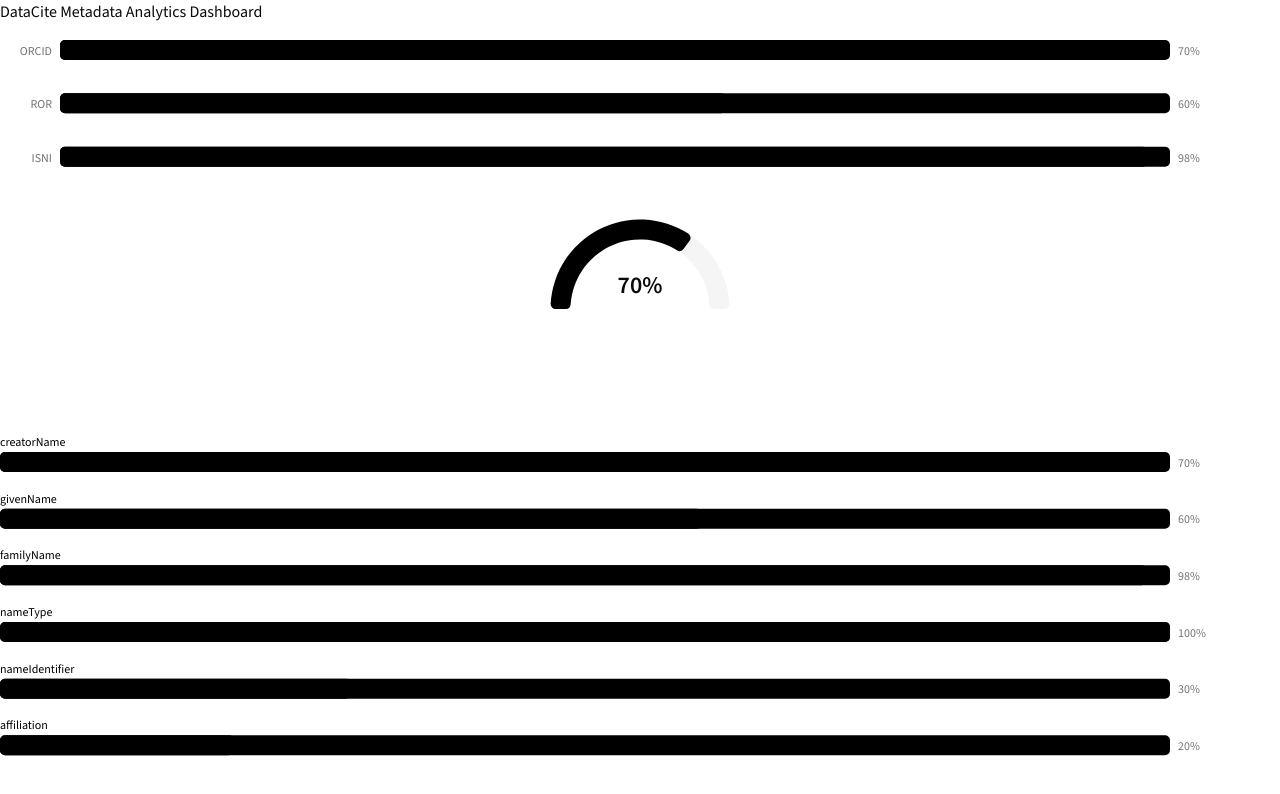
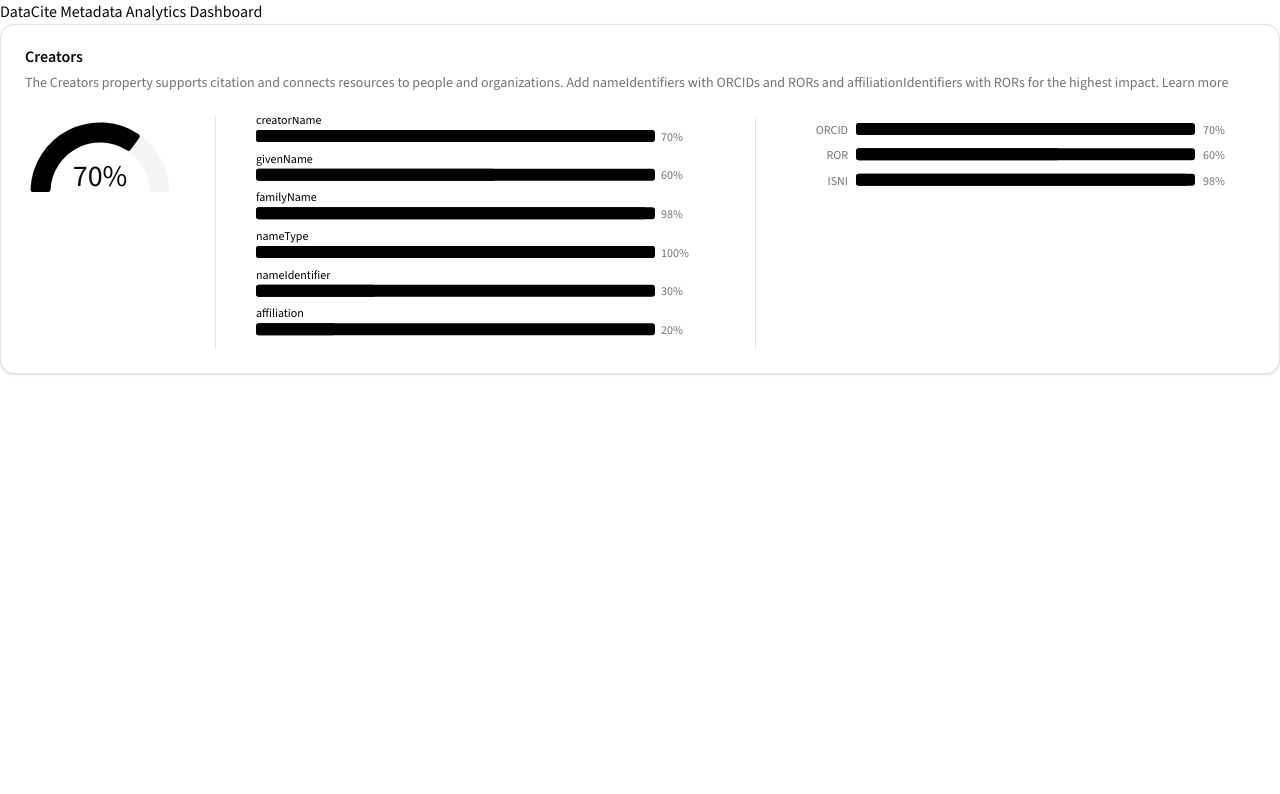
Before and after one commit to datacite/puli, a Next.js app: page / in a window 1280 px wide. Shown: the top 794 px of the page. Built offline with nearby package versions, Linux system fonts and the light colour scheme.

Commit message:
create dashboard row

```diff
--- a/package.json
+++ b/package.json
@@ -10,6 +10,7 @@
     "format": "biome format --write"
   },
   "dependencies": {
+    "@radix-ui/react-separator": "^1.1.7",
     "class-variance-authority": "^0.7.1",
     "clsx": "^2.1.1",
     "lucide-react": "^0.545.0",
--- a/src/app/page.tsx
+++ b/src/app/page.tsx
@@ -1,14 +1,10 @@
-import RadialChart from "@/components/RadialChart";
-import PresentChart from "@/components/PresentHorizontalBarChart";
-import DistributionChart from "@/components/DistributionHorizontalBarChart";
+import ChartsCard from "@/components/ChartsCard";
 
 export default function Home() {
   return (
     <main>
       <h1>DataCite Metadata Analytics Dashboard</h1>
-      <DistributionChart />
-      <RadialChart />
-      <PresentChart />
+      <ChartsCard />
     </main>
   );
 }
--- /dev/null
+++ b/src/components/ChartsCard.tsx
@@ -0,0 +1,38 @@
+import {
+  Card,
+  CardAction,
+  CardContent,
+  CardDescription,
+  CardHeader,
+  CardTitle,
+} from "@/components/ui/card";
+import { Separator } from "@/components/ui/separator";
+
+import RadialChart from "./RadialChart";
+import PresentChart from "@/components/PresentHorizontalBarChart";
+import DistributionChart from "@/components/DistributionHorizontalBarChart";
+
+export default function ChartsCard() {
+  return (
+    <Card className="w-full">
+      <CardHeader>
+        <CardTitle>Creators</CardTitle>
+        <CardDescription>
+          The Creators property supports citation and connects resources to
+          people and organizations. Add nameIdentifiers with ORCIDs and RORs and
+          affiliationIdentifiers with RORs for the highest impact.{" "}
+          <a>Learn more</a>
+        </CardDescription>
+        <CardAction></CardAction>
+      </CardHeader>
+
+      <CardContent className="grid grid-cols-[150px_min-content_minmax(0,1fr)_min-content_minmax(0,1fr)] grid-flow-col gap-10">
+        <RadialChart />
+        <Separator orientation="vertical" />
+        <PresentChart />
+        <Separator orientation="vertical" />
+        <DistributionChart />
+      </CardContent>
+    </Card>
+  );
+}
--- a/src/components/DistributionHorizontalBarChart.tsx
+++ b/src/components/DistributionHorizontalBarChart.tsx
@@ -2,10 +2,9 @@
 
 import { Bar, BarChart, XAxis, YAxis } from "recharts";
 import { type ChartConfig, ChartContainer } from "@/components/ui/chart";
+import { CHART } from "@/constants";
 
-const BAR_RADIUS = 5;
-
-export const description = "A bar chart with a custom label";
+const BAR = { ...CHART.bar, gap: 0 };
 
 const chartData = [
   { category: "ORCID", present: 70 },
@@ -25,26 +24,22 @@
 } satisfies ChartConfig;
 
 export default function HorizontalBarChart() {
-  const barSize = 20;
-  const barGap = 20;
-  const containerHeight = chartData.length * (barSize + barGap) + 40;
+  const containerHeight = chartData.length * (BAR.size + BAR.gap) + 40;
 
   return (
     <ChartContainer
       config={chartConfig}
-      className="min-w-full"
+      className="w-full"
       style={{ height: `${containerHeight}px` }}
     >
       <BarChart
         accessibilityLayer
         data={chartData}
         layout="vertical"
-        margin={{
-          right: 50,
-        }}
-        barSize={barSize}
-        barCategoryGap={barGap}
-        barGap={barGap}
+        margin={{ top: 0, right: 0, left: 0, bottom: 0 }}
+        barSize={BAR.size}
+        barCategoryGap={BAR.gap}
+        barGap={BAR.gap}
       >
         <YAxis
           dataKey="category"
@@ -65,8 +60,8 @@
         <Bar
           dataKey="present"
           fill="var(--color-present)"
-          background={{ fill: "var(--color-absent)", radius: BAR_RADIUS }}
-          radius={BAR_RADIUS}
+          background={{ fill: "var(--color-absent)", radius: BAR.radius }}
+          radius={BAR.radius}
           stackId={1}
         />
         <Bar dataKey="absent" fill="#ffffff00" stackId={1} yAxisId="percent" />
--- a/src/components/PresentHorizontalBarChart.tsx
+++ b/src/components/PresentHorizontalBarChart.tsx
@@ -9,10 +9,9 @@
   YAxis,
 } from "recharts";
 import { type ChartConfig, ChartContainer } from "@/components/ui/chart";
+import { CHART } from "@/constants";
 
-const BAR_RADIUS = 5;
-
-export const description = "A bar chart with a custom label";
+const BAR = CHART.bar;
 
 const chartData = [
   { category: "creatorName", present: 70 },
@@ -35,26 +34,22 @@
 } satisfies ChartConfig;
 
 export default function HorizontalBarChart() {
-  const barSize = 20;
-  const barGap = 30;
-  const containerHeight = chartData.length * (barSize + barGap) + 40;
+  const containerHeight = chartData.length * (BAR.size + BAR.gap) + 40;
 
   return (
     <ChartContainer
       config={chartConfig}
-      className="min-w-full"
+      className="w-full"
       style={{ height: `${containerHeight}px` }}
     >
       <BarChart
         accessibilityLayer
         data={chartData}
         layout="vertical"
-        margin={{
-          right: 50,
-        }}
-        barSize={barSize}
-        barCategoryGap={barGap}
-        barGap={barGap}
+        margin={{ top: 0, right: 0, left: 0, bottom: 0 }}
+        barSize={BAR.size}
+        barCategoryGap={BAR.gap}
+        barGap={BAR.gap}
       >
         <YAxis
           dataKey="category"
@@ -72,13 +67,14 @@
           tickLine={false}
           tickFormatter={asPercent}
           yAxisId={1}
+          tickMargin={0}
         />
         <XAxis dataKey="present" type="number" hide />
         <Bar
           dataKey="present"
           fill="var(--color-present)"
-          background={{ fill: "var(--color-absent)", radius: BAR_RADIUS }}
-          radius={BAR_RADIUS}
+          background={{ fill: "var(--color-absent)", radius: BAR.radius }}
+          radius={BAR.radius}
           stackId={1}
         >
           <LabelList dataKey="category" content={CategoryLabel} />
--- a/src/components/RadialChart.tsx
+++ b/src/components/RadialChart.tsx
@@ -1,6 +1,12 @@
 "use client";
 
-import { Label, PolarRadiusAxis, RadialBar, RadialBarChart } from "recharts";
+import {
+  Label,
+  type LabelProps,
+  PolarRadiusAxis,
+  RadialBar,
+  RadialBarChart,
+} from "recharts";
 
 import {
   type ChartConfig,
@@ -8,8 +14,9 @@
   ChartTooltip,
   ChartTooltipContent,
 } from "@/components/ui/chart";
+import { CHART } from "@/constants";
 
-const BAR_RADIUS = 5;
+const BAR = { ...CHART.bar, size: 20 };
 
 const chartData = [{ category: "creators", present: 70 }].map((item) => ({
   ...item,
@@ -31,59 +38,54 @@
   const present = chartData[0].present;
 
   return (
-    <ChartContainer
-      config={chartConfig}
-      className="mx-auto aspect-square w-full max-w-[250px]"
-    >
+    <ChartContainer config={chartConfig} className="aspect-square w-full">
       <RadialBarChart
         data={chartData}
-        barSize={20}
+        barSize={BAR.size}
         startAngle={180}
         endAngle={0}
-        innerRadius={80}
+        innerRadius={60}
         outerRadius={130}
+        margin={{ top: 0, right: 0, left: 0, bottom: 0 }}
       >
         <ChartTooltip
           cursor={false}
           content={<ChartTooltipContent hideLabel />}
         />
         <PolarRadiusAxis tick={false} tickLine={false} axisLine={false}>
-          <Label
-            content={({ viewBox }) => {
-              if (viewBox && "cx" in viewBox && "cy" in viewBox) {
-                return (
-                  <text x={viewBox.cx} y={viewBox.cy} textAnchor="middle">
-                    <tspan
-                      x={viewBox.cx}
-                      y={(viewBox.cy || 0) - 16}
-                      className="fill-foreground text-2xl font-bold"
-                    >
-                      {asPercent(present)}
-                    </tspan>
-                  </text>
-                );
-              }
-            }}
-          />
+          <Label content={PresentLabel} />
         </PolarRadiusAxis>
         <RadialBar
           dataKey="present"
           stackId="a"
-          cornerRadius={BAR_RADIUS}
+          cornerRadius={BAR.radius}
           fill="var(--color-present)"
           className="stroke-transparent stroke-2"
-          background={{ fill: "var(--color-absent)", radius: BAR_RADIUS }}
+          background={{ fill: "var(--color-absent)", radius: BAR.radius }}
         />
         <RadialBar
           dataKey="absent"
           fill="#ffffff00"
           stackId="a"
-          cornerRadius={BAR_RADIUS}
+          cornerRadius={BAR.radius}
           className="stroke-transparent stroke-2"
         />
       </RadialBarChart>
     </ChartContainer>
   );
+
+  function PresentLabel({ viewBox }: LabelProps) {
+    if (!viewBox || !("cx" in viewBox) || !("cy" in viewBox)) return;
+    const { cx, cy = 0 } = viewBox;
+
+    return (
+      <text x={cx} y={cy} textAnchor="middle">
+        <tspan x={cx} y={cy - 6} className="fill-foreground text-3xl">
+          {asPercent(present)}
+        </tspan>
+      </text>
+    );
+  }
 }
 
 function asPercent(value: number) {
--- /dev/null
+++ b/src/components/ui/separator.tsx
@@ -0,0 +1,28 @@
+"use client";
+
+import * as React from "react";
+import * as SeparatorPrimitive from "@radix-ui/react-separator";
+
+import { cn } from "@/lib/utils";
+
+function Separator({
+  className,
+  orientation = "horizontal",
+  decorative = true,
+  ...props
+}: React.ComponentProps<typeof SeparatorPrimitive.Root>) {
+  return (
+    <SeparatorPrimitive.Root
+      data-slot="separator"
+      decorative={decorative}
+      orientation={orientation}
+      className={cn(
+        "bg-border shrink-0 data-[orientation=horizontal]:h-px data-[orientation=horizontal]:w-full data-[orientation=vertical]:h-full data-[orientation=vertical]:w-px",
+        className,
+      )}
+      {...props}
+    />
+  );
+}
+
+export { Separator };
--- /dev/null
+++ b/src/constants.ts
@@ -0,0 +1,7 @@
+export const CHART = {
+  bar: {
+    gap: 20,
+    size: 12,
+    radius: 3,
+  },
+};
```
Also changed, not shown: 1 other file (tests, documents, lock files or other folders).
